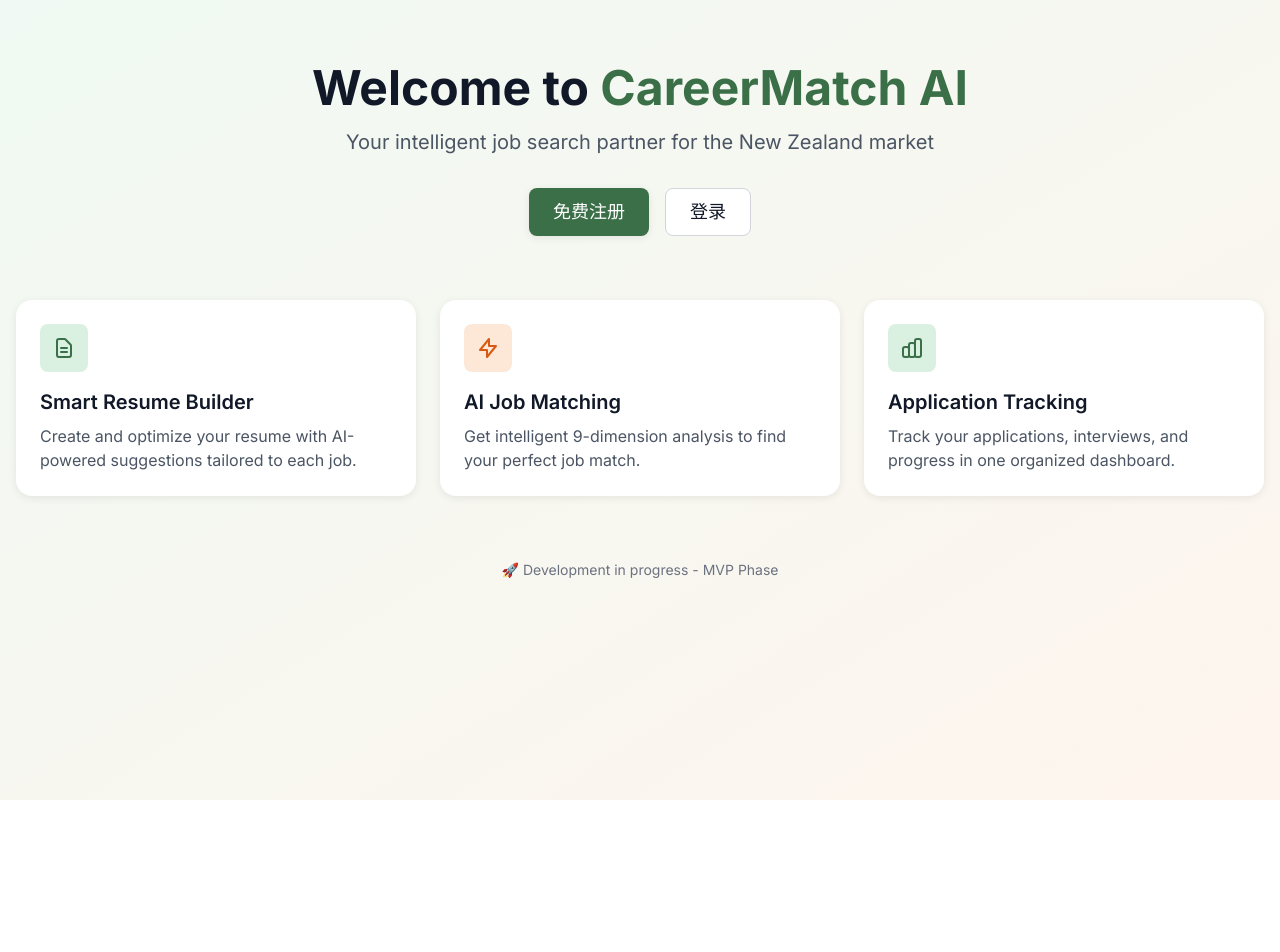
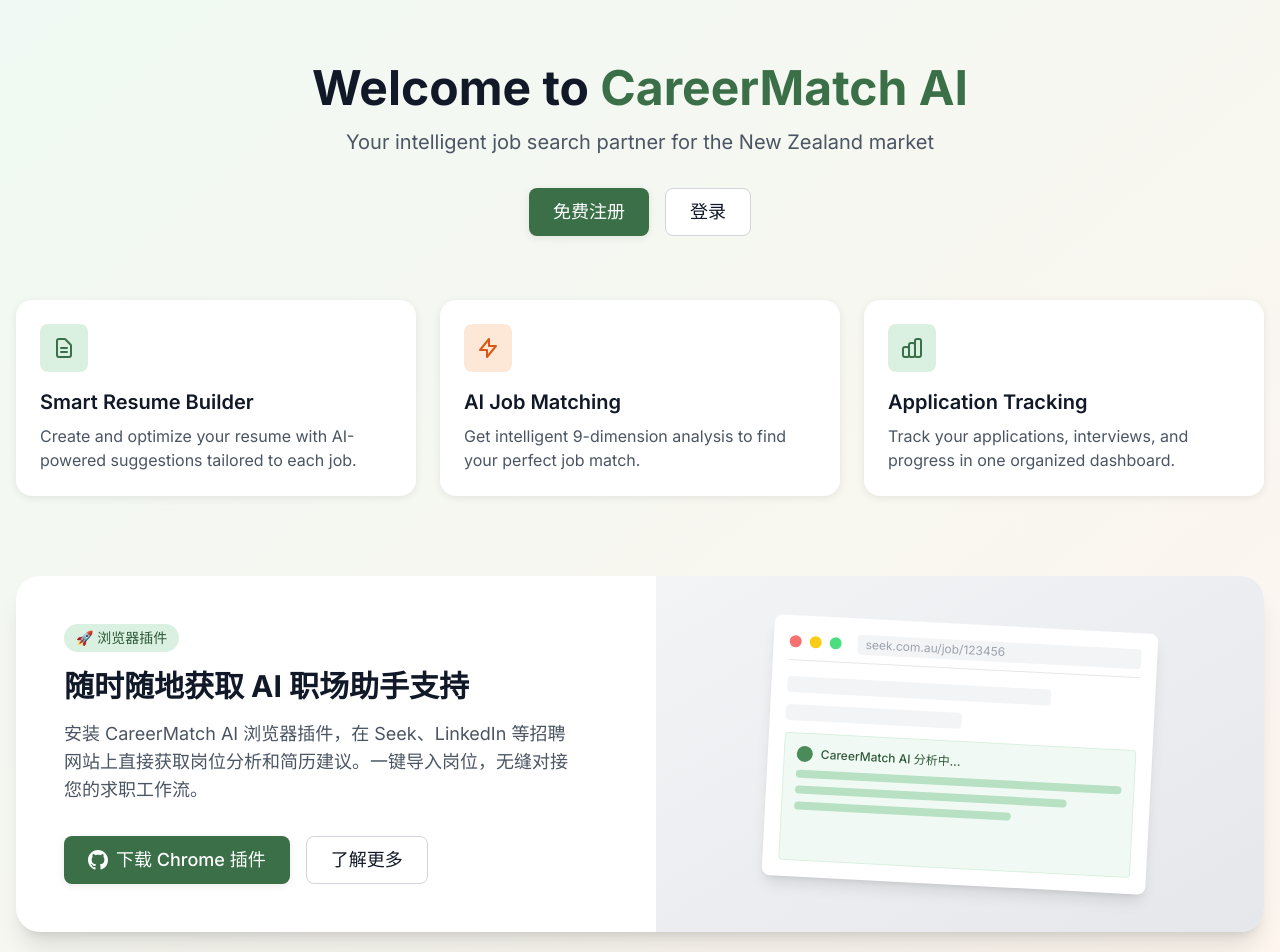
Before and after one commit to lazyeo/careermatch-ai, a Next.js app in the folder apps/web/: page / in a window 1280 px wide. Shown: the top 952 px of the page. Before the commit the page ends 800 px from the top, so only its background shows below. Built offline with nearby package versions, Linux system fonts and the light colour scheme; no server answers.

Commit message:
style(web): update dashboard and landing page layout

```diff
--- a/apps/web/src/app/(authenticated)/dashboard/page.tsx
+++ b/apps/web/src/app/(authenticated)/dashboard/page.tsx
@@ -41,6 +41,14 @@
     .from('jobs')
     .select('*', { count: 'exact', head: true })
     .eq('user_id', user.id)
+
+  // 获取最近的岗位
+  const { data: recentJobs } = await supabase
+    .from('jobs')
+    .select('*')
+    .eq('user_id', user.id)
+    .order('created_at', { ascending: false })
+    .limit(5)
 
   // 获取申请数量
   const { count: applicationCount } = await supabase
@@ -230,23 +238,57 @@
           </Card>
         )}
 
-        {/* 开发提示 */}
-        <Card className="mt-8 bg-success-50 border-success-200">
-          <CardHeader>
-            <CardTitle className="text-success-700">🚀 {t('sprintNotice')}</CardTitle>
-          </CardHeader>
-          <CardContent>
-            <p className="text-sm text-neutral-700">
-              <strong>{t('completedFeatures')}</strong>{t('completedFeaturesDesc')}
-            </p>
-            <p className="text-sm text-neutral-700 mt-2">
-              <strong>{t('newFeatures')}</strong>{t('newFeaturesDesc')}
-            </p>
-            <p className="text-xs text-neutral-500 mt-2">
-              {t('currentStatus')}<strong>{t('currentStatusDesc')}</strong> ✅
-            </p>
-          </CardContent>
-        </Card>
+        {/* 最近添加的岗位 */}
+        <div className="mt-8">
+          <div className="flex justify-between items-center mb-4">
+            <h3 className="text-lg font-semibold text-gray-900">{t('recentJobs')}</h3>
+            <Link href="/jobs">
+              <Button variant="ghost" size="sm">
+                {t('viewAll')}
+              </Button>
+            </Link>
+          </div>
+
+          {recentJobs && recentJobs.length > 0 ? (
+            <div className="grid grid-cols-1 md:grid-cols-2 lg:grid-cols-3 gap-6">
+              {recentJobs.map((job) => (
+                <Link key={job.id} href={`/jobs/${job.id}`}>
+                  <Card className="hover:shadow-md transition-shadow cursor-pointer h-full border-l-4 border-l-primary-500">
+                    <CardContent className="p-5">
+                      <div className="flex justify-between items-start mb-2">
+                        <h4 className="font-semibold text-gray-900 line-clamp-1" title={job.title}>
+                          {job.title}
+                        </h4>
+                        <span className={`text-xs px-2 py-1 rounded-full ${job.status === 'saved' ? 'bg-gray-100 text-gray-600' :
+                            job.status === 'applied' ? 'bg-primary-100 text-primary-600' :
+                              'bg-gray-100 text-gray-600'
+                          }`}>
+                          {job.status}
+                        </span>
+                      </div>
+                      <p className="text-sm text-gray-600 mb-3 line-clamp-1">{job.company}</p>
+                      <div className="flex items-center text-xs text-gray-500 gap-4">
+                        <span>{new Date(job.created_at).toLocaleDateString()}</span>
+                        {job.location && <span>{job.location}</span>}
+                      </div>
+                    </CardContent>
+                  </Card>
+                </Link>
+              ))}
+            </div>
+          ) : (
+            <Card className="bg-gray-50 border-dashed">
+              <CardContent className="py-8 text-center">
+                <p className="text-gray-500 mb-4">{t('noRecentJobs')}</p>
+                <Link href="/jobs/import">
+                  <Button variant="primary" size="sm">
+                    {t('importJob')}
+                  </Button>
+                </Link>
+              </CardContent>
+            </Card>
+          )}
+        </div>
       </main>
     </div>
   )
--- a/apps/web/src/app/layout.tsx
+++ b/apps/web/src/app/layout.tsx
@@ -4,6 +4,7 @@
 import { getLocale, getMessages } from 'next-intl/server'
 import './globals.css'
 import { Providers } from '@/components/providers'
+import { Toaster } from 'sonner'
 
 const inter = Inter({ subsets: ['latin'] })
 
@@ -26,6 +27,7 @@
         <NextIntlClientProvider messages={messages}>
           <Providers>
             {children}
+            <Toaster position="top-center" />
           </Providers>
         </NextIntlClientProvider>
       </body>
--- a/apps/web/src/app/page.tsx
+++ b/apps/web/src/app/page.tsx
@@ -72,6 +72,60 @@
           </div>
         </div>
 
+        {/* Extension Download Section */}
+        <div className="mt-20 bg-white rounded-2xl shadow-xl overflow-hidden">
+          <div className="grid md:grid-cols-2 gap-8 items-center">
+            <div className="p-8 md:p-12">
+              <div className="inline-flex items-center px-3 py-1 rounded-full bg-primary-100 text-primary-700 text-sm font-medium mb-4">
+                🚀 浏览器插件
+              </div>
+              <h2 className="text-3xl font-bold text-gray-900 mb-4">
+                随时随地获取 AI 职场助手支持
+              </h2>
+              <p className="text-lg text-gray-600 mb-8">
+                安装 CareerMatch AI 浏览器插件，在 Seek、LinkedIn 等招聘网站上直接获取岗位分析和简历建议。一键导入岗位，无缝对接您的求职工作流。
+              </p>
+              <div className="flex flex-col sm:flex-row gap-4">
+                <Button variant="primary" size="lg" className="gap-2">
+                  <svg className="w-5 h-5" viewBox="0 0 24 24" fill="currentColor">
+                    <path d="M12 0C5.37 0 0 5.37 0 12c0 5.31 3.435 9.795 8.205 11.385.6.105.825-.255.825-.57 0-.285-.015-1.23-.015-2.235-3.015.555-3.795-.735-4.035-1.41-.135-.345-.72-1.41-1.23-1.695-.42-.225-1.02-.78-.015-.795.945-.015 1.62.87 1.845 1.23 1.08 1.815 2.805 1.305 3.495.99.105-.78.42-1.305.765-1.605-2.67-.3-5.46-1.335-5.46-5.925 0-1.305.465-2.385 1.23-3.225-.12-.3-.54-1.53.12-3.18 0 0 1.005-.315 3.3 1.23.96-.27 1.98-.405 3-.405s2.04.135 3 .405c2.295-1.56 3.3-1.23 3.3-1.23.66 1.65.24 2.88.12 3.18.765.84 1.23 1.905 1.23 3.225 0 4.605-2.805 5.625-5.475 5.925.435.375.81 1.095.81 2.22 0 1.605-.015 2.895-.015 3.285 0 .315.225.69.825.57A12.02 12.02 0 0024 12c0-6.63-5.37-12-12-12z" />
+                  </svg>
+                  下载 Chrome 插件
+                </Button>
+                <Button variant="outline" size="lg">
+                  了解更多
+                </Button>
+              </div>
+            </div>
+            <div className="bg-gradient-to-br from-gray-100 to-gray-200 h-full min-h-[300px] flex items-center justify-center p-8">
+              {/* Placeholder for extension screenshot/preview */}
+              <div className="bg-white rounded-lg shadow-lg p-4 w-full max-w-sm transform rotate-3 hover:rotate-0 transition-transform duration-500">
+                <div className="flex items-center gap-2 mb-4 border-b pb-2">
+                  <div className="w-3 h-3 rounded-full bg-red-400"></div>
+                  <div className="w-3 h-3 rounded-full bg-yellow-400"></div>
+                  <div className="w-3 h-3 rounded-full bg-green-400"></div>
+                  <div className="ml-2 text-xs text-gray-400 bg-gray-100 px-2 py-0.5 rounded flex-1">seek.com.au/job/123456</div>
+                </div>
+                <div className="space-y-3">
+                  <div className="h-4 bg-gray-100 rounded w-3/4"></div>
+                  <div className="h-4 bg-gray-100 rounded w-1/2"></div>
+                  <div className="h-32 bg-primary-50 rounded border border-primary-100 p-3">
+                    <div className="flex items-center gap-2 mb-2">
+                      <div className="w-4 h-4 bg-primary-500 rounded-full"></div>
+                      <div className="text-xs font-medium text-primary-700">CareerMatch AI 分析中...</div>
+                    </div>
+                    <div className="space-y-2">
+                      <div className="h-2 bg-primary-200 rounded w-full"></div>
+                      <div className="h-2 bg-primary-200 rounded w-5/6"></div>
+                      <div className="h-2 bg-primary-200 rounded w-4/6"></div>
+                    </div>
+                  </div>
+                </div>
+              </div>
+            </div>
+          </div>
+        </div>
+
         {/* Status */}
         <div className="mt-16 text-center">
           <p className="text-sm text-gray-500">
```
